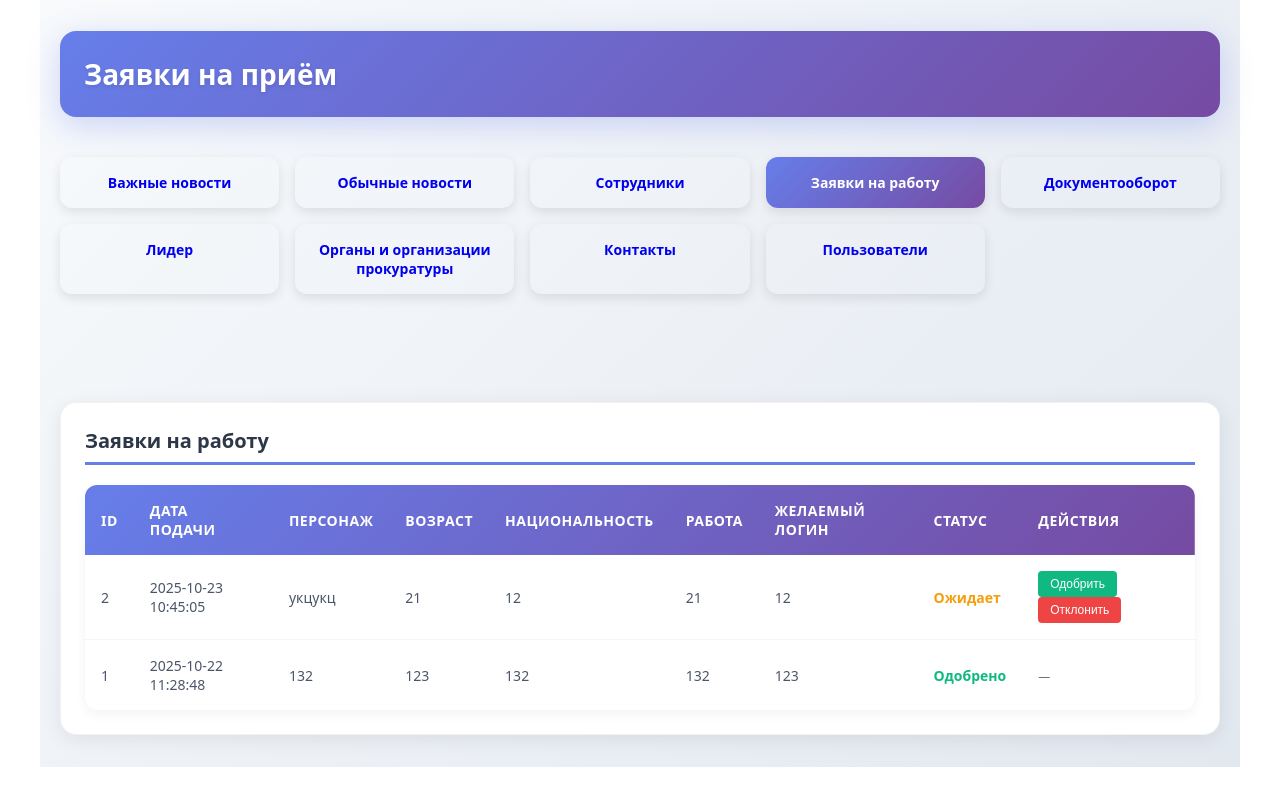
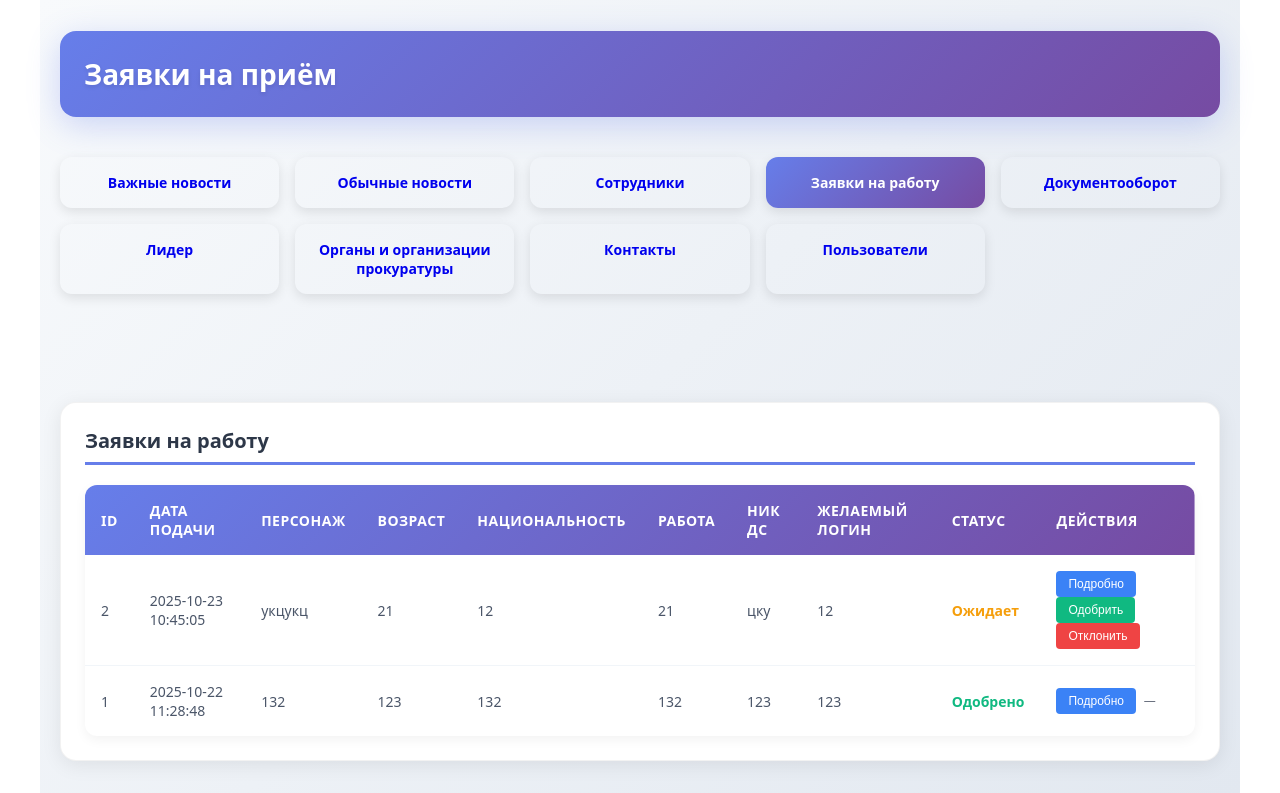
Before and after one commit to denis333rus/procuratyra, a Flask app: page /admin/jobs in a window 1280 px wide. Shown: the part 154-947 px from the top of the page. Before the commit the page ends 921 px from the top, so only its background shows below. Run offline with Flask 3, Linux system fonts and the light colour scheme; a user stored in the database is signed in; data comes from the database, SQL or seed files in the repository; both versions use the stored data as it was after the commit; data that the repository does not hold is empty.

Commit message:
Add files via upload

```diff
--- a/app.py
+++ b/app.py
@@ -508,7 +508,7 @@ def admin_fetch_lists():
     documents = [dict(r) for r in cur.fetchall()]
     cur.execute('SELECT id, date, name, message, photo FROM leaders ORDER BY id DESC LIMIT 50')
     leaders = [dict(r) for r in cur.fetchall()]
-    cur.execute('SELECT id, created_at, char_name, char_age, char_nationality, char_job, desired_login, status FROM job_applications ORDER BY id DESC LIMIT 200')
+    cur.execute('SELECT id, created_at, char_name, char_age, char_nationality, char_job, nick_ds, desired_login, status FROM job_applications ORDER BY id DESC LIMIT 200')
     job_apps = [dict(r) for r in cur.fetchall()]
     cur.execute('SELECT id, created_at, fio, nick_ds, violator_ds, violator_roblox, details, image, claimed_by, claimed_at FROM complaints ORDER BY id DESC LIMIT 200')
     complaints = [dict(r) for r in cur.fetchall()]
@@ -1209,6 +1209,105 @@ def admin_reject_job(app_id: int):
     return redirect(url_for('admin_jobs'))
 
 
+@app.route('/admin/jobs/details/<int:app_id>')
+def admin_job_details(app_id: int):
+    if not is_admin():
+        return redirect(url_for('admin_login'))
+
+    conn = get_db()
+    cur = conn.cursor()
+    cur.execute('SELECT * FROM job_applications WHERE id=?', (app_id,))
+    app_data = cur.fetchone()
+    conn.close()
+
+    if not app_data:
+        return jsonify({'error': 'Заявка не найдена'})
+
+    # Convert to dict for easier access
+    app_dict = dict(app_data)
+
+    # Generate HTML for the modal
+    html = f"""
+    <h2 style="color: #2d3748; margin-bottom: 20px;">Детали заявки #{app_dict['id']}</h2>
+
+    <div style="display: grid; grid-template-columns: 1fr 1fr; gap: 20px; margin-bottom: 20px;">
+        <div>
+            <h3 style="color: #4a5568; margin-bottom: 10px;">Основная информация</h3>
+            <p><strong>ФИО персонажа:</strong> {app_dict['char_name'] or 'Не указано'}</p>
+            <p><strong>Возраст персонажа:</strong> {app_dict['char_age'] or 'Не указано'}</p>
+            <p><strong>Национальность:</strong> {app_dict['char_nationality'] or 'Не указано'}</p>
+            <p><strong>Работа персонажа:</strong> {app_dict['char_job'] or 'Не указано'}</p>
+            <p><strong>Образование:</strong> {app_dict['char_education'] or 'Не указано'}</p>
+        </div>
+
+        <div>
+            <h3 style="color: #4a5568; margin-bottom: 10px;">Контактная информация</h3>
+            <p><strong>Ник в ДС:</strong> {app_dict['nick_ds'] or 'Не указано'}</p>
+            <p><strong>Ник в Roblox:</strong> {app_dict['nick_roblox'] or 'Не указано'}</p>
+            <p><strong>Реальный возраст:</strong> {app_dict['real_age'] or 'Не указано'}</p>
+            <p><strong>Дата рождения персонажа:</strong> {app_dict['char_birth'] or 'Не указано'}</p>
+            <p><strong>Дата подачи:</strong> {app_dict['date_now'] or 'Не указано'}</p>
+        </div>
+    </div>
+
+    <div style="margin-bottom: 20px;">
+        <h3 style="color: #4a5568; margin-bottom: 10px;">О себе</h3>
+        <div style="background: #f7fafc; padding: 15px; border-radius: 8px; border-left: 4px solid #667eea;">
+            {app_dict['about'] or 'Не указано'}
+        </div>
+    </div>
+
+    <div style="margin-bottom: 20px;">
+        <h3 style="color: #4a5568; margin-bottom: 10px;">Что такое прокуратура</h3>
+        <div style="background: #f7fafc; padding: 15px; border-radius: 8px; border-left: 4px solid #667eea;">
+            {app_dict['what_is_prosecutor'] or 'Не указано'}
+        </div>
+    </div>
+
+    <div style="margin-bottom: 20px;">
+        <h3 style="color: #4a5568; margin-bottom: 10px;">Проверка грамотности</h3>
+        <div style="background: #f7fafc; padding: 15px; border-radius: 8px; border-left: 4px solid #667eea;">
+            {app_dict['literacy_test'] or 'Не указано'}
+        </div>
+    </div>
+
+    <div style="display: grid; grid-template-columns: 1fr 1fr; gap: 20px; margin-bottom: 20px;">
+        <div>
+            <h3 style="color: #4a5568; margin-bottom: 10px;">Дополнительная информация</h3>
+            <p><strong>Судимости:</strong> {'Да' if app_dict['has_convictions'] == 'yes' else 'Нет' if app_dict['has_convictions'] == 'no' else 'Не указано'}</p>
+            <p><strong>Опыт:</strong> {'Да' if app_dict['has_experience'] == 'yes' else 'Нет' if app_dict['has_experience'] == 'no' else 'Не указано'}</p>
+        </div>
+
+        <div>
+            <h3 style="color: #4a5568; margin-bottom: 10px;">Желаемые данные для входа</h3>
+            <p><strong>Логин:</strong> {app_dict['desired_login'] or 'Не указано'}</p>
+            <p><strong>Пароль:</strong> {'***' if app_dict['desired_password'] else 'Не указано'}</p>
+        </div>
+    </div>
+
+    <div style="margin-bottom: 20px;">
+        <h3 style="color: #4a5568; margin-bottom: 10px;">Расшифровка терминов</h3>
+        <div style="display: grid; grid-template-columns: 1fr 1fr; gap: 10px;">
+            <p><strong>УПК:</strong> {app_dict['term_upk'] or 'Не указано'}</p>
+            <p><strong>УК:</strong> {app_dict['term_uk'] or 'Не указано'}</p>
+            <p><strong>КоАП:</strong> {app_dict['term_koap'] or 'Не указано'}</p>
+            <p><strong>ТК:</strong> {app_dict['term_tk'] or 'Не указано'}</p>
+        </div>
+    </div>
+
+    <div style="background: #e6fffa; padding: 15px; border-radius: 8px; border-left: 4px solid #10b981;">
+        <p><strong>Статус:</strong>
+            <span style="color: {'#f59e0b' if app_dict['status'] == 'pending' else '#10b981' if app_dict['status'] == 'approved' else '#ef4444' if app_dict['status'] == 'rejected' else '#6b7280'}; font-weight: 600;">
+                {'Ожидает' if app_dict['status'] == 'pending' else 'Одобрено' if app_dict['status'] == 'approved' else 'Отклонено' if app_dict['status'] == 'rejected' else app_dict['status']}
+            </span>
+        </p>
+        <p><strong>Дата создания:</strong> {app_dict['created_at'] or 'Не указано'}</p>
+    </div>
+    """
+
+    return jsonify({'html': html})
+
+
 @app.route('/admin/users')
 def admin_users():
     if not is_admin():
@@ -1337,4 +1436,4 @@ def prosecutor_add_draft():
 
 
 if __name__ == '__main__':
-    app.run(host='127.0.0.1', port=5000, debug=True)
+    app.run(host='127.0.0.1', port=8080, debug=True)
--- a/templates/admin/jobs.html
+++ b/templates/admin/jobs.html
@@ -427,6 +477,7 @@
             <th>Возраст</th>
             <th>Национальность</th>
             <th>Работа</th>
+            <th>Ник ДС</th>
             <th>Желаемый логин</th>
             <th>Статус</th>
             <th>Действия</th>
@@ -441,6 +492,7 @@
             <td>{{ a.char_age }}</td>
             <td>{{ a.char_nationality }}</td>
             <td>{{ a.char_job }}</td>
+            <td>{{ a.nick_ds }}</td>
             <td>{{ a.desired_login }}</td>
             <td>
               {% if a.status == 'pending' %}
@@ -454,6 +506,7 @@
               {% endif %}
             </td>
             <td>
+              <button class="details-btn" data-app-id="{{ a.id }}" style="background: #3b82f6; color: white; border: none; padding: 6px 12px; border-radius: 4px; cursor: pointer; font-size: 12px; margin-right: 4px;">Подробно</button>
               {% if a.status == 'pending' %}
                 <form method="post" action="{{ url_for('admin_approve_job', app_id=a.id) }}" style="display: inline-block; margin-right: 8px;">
                   <button type="submit" style="background: #10b981; color: white; border: none; padding: 6px 12px; border-radius: 4px; cursor: pointer; font-size: 12px;">Одобрить</button>
@@ -470,6 +523,53 @@
         </tbody>
       </table>
     </div>
+
+    <!-- Modal for application details -->
+    <div id="applicationModal" class="modal">
+      <div class="modal-content">
+        <span class="close" onclick="closeModal()">&times;</span>
+        <div id="applicationDetails"></div>
+      </div>
+    </div>
+
+    <script>
+      function showApplicationDetails(appId) {
+        // Fetch application details via AJAX
+        fetch(`/admin/jobs/details/${appId}`)
+          .then(response => response.json())
+          .then(data => {
+            document.getElementById('applicationDetails').innerHTML = data.html;
+            document.getElementById('applicationModal').style.display = 'block';
+          })
+          .catch(error => {
+            console.error('Error:', error);
+            alert('Ошибка загрузки данных заявки');
+          });
+      }
+
+      function closeModal() {
+        document.getElementById('applicationModal').style.display = 'none';
+      }
+
+      // Add event listeners for detail buttons
+      document.addEventListener('DOMContentLoaded', function() {
+        const detailButtons = document.querySelectorAll('.details-btn');
+        detailButtons.forEach(button => {
+          button.addEventListener('click', function() {
+            const appId = this.getAttribute('data-app-id');
+            showApplicationDetails(appId);
+          });
+        });
+      });
+
+      // Close modal when clicking outside of it
+      window.onclick = function(event) {
+        const modal = document.getElementById('applicationModal');
+        if (event.target == modal) {
+          modal.style.display = 'none';
+        }
+      }
+    </script>
   </div>
 </body>
 </html>
```
Also changed, not shown: other parts of templates/admin/jobs.html (+50 -0 lines), data.db.
